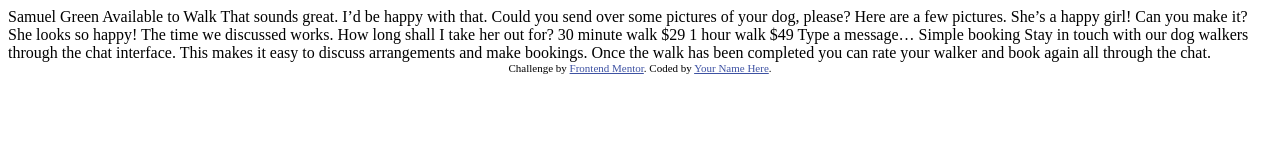
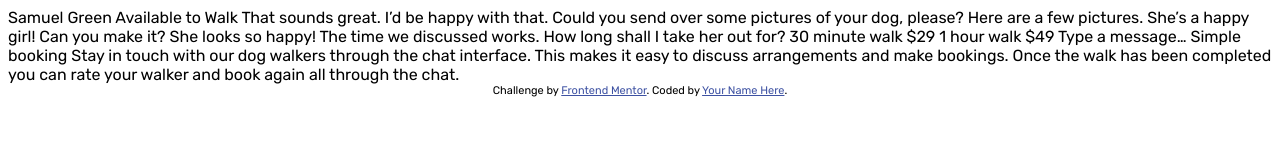
Before and after one commit to abe-m1/chat-app-illustration, a website: page index.html in a window 1280 px wide. Drawn offline with Linux system fonts and the light colour scheme.

Commit message:
import font

```diff
--- a/scss/main.scss
+++ b/scss/main.scss
@@ -1,3 +1,9 @@
+@import url('https://fonts.googleapis.com/css2?family=Rubik:wght@400;500;700&display=swap');
+
+body {
+  font-family: 'Rubik', sans-serif;
+}
+
 .attribution {
   font-size: 11px;
   text-align: center;
```
Also changed, not shown: css/style.css.
